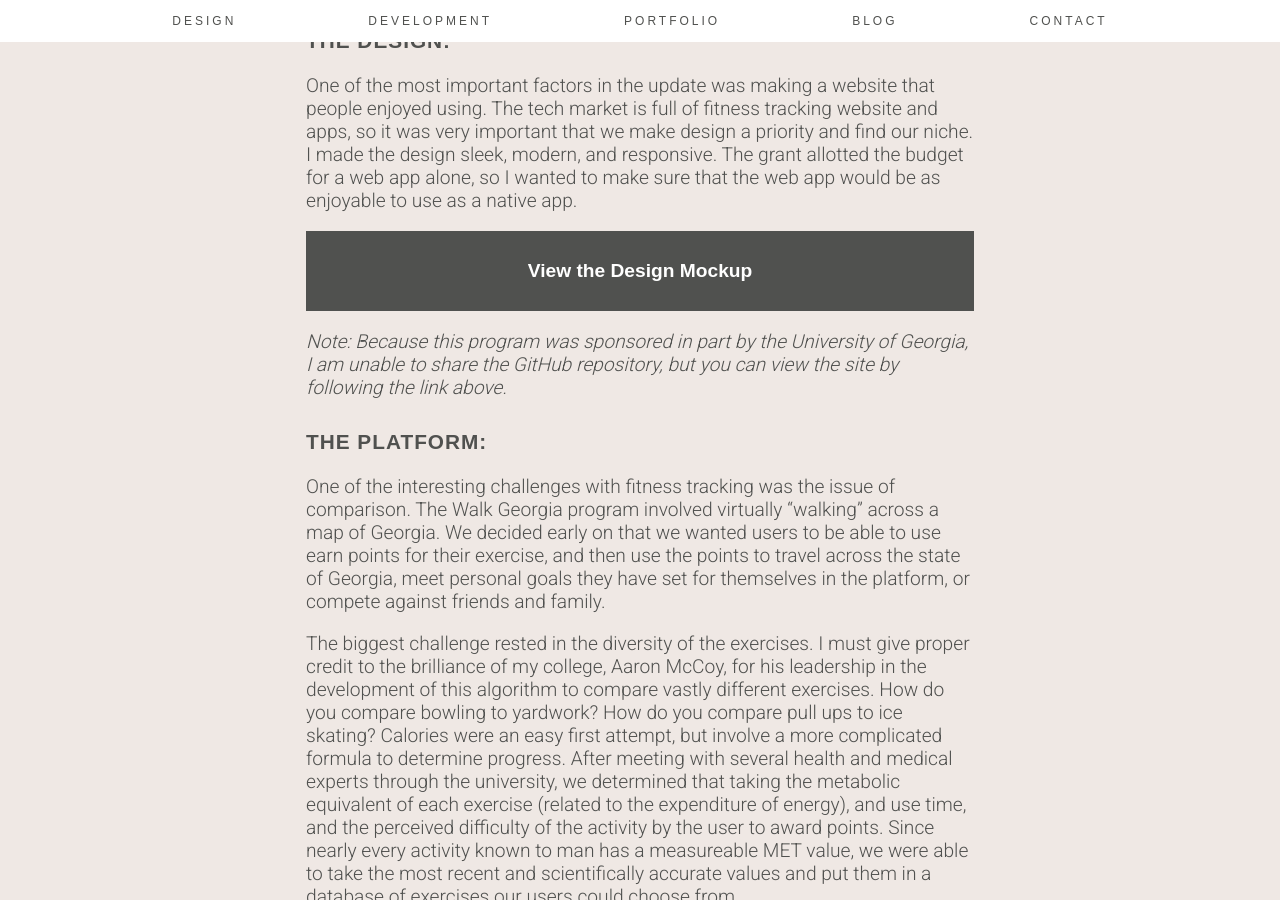
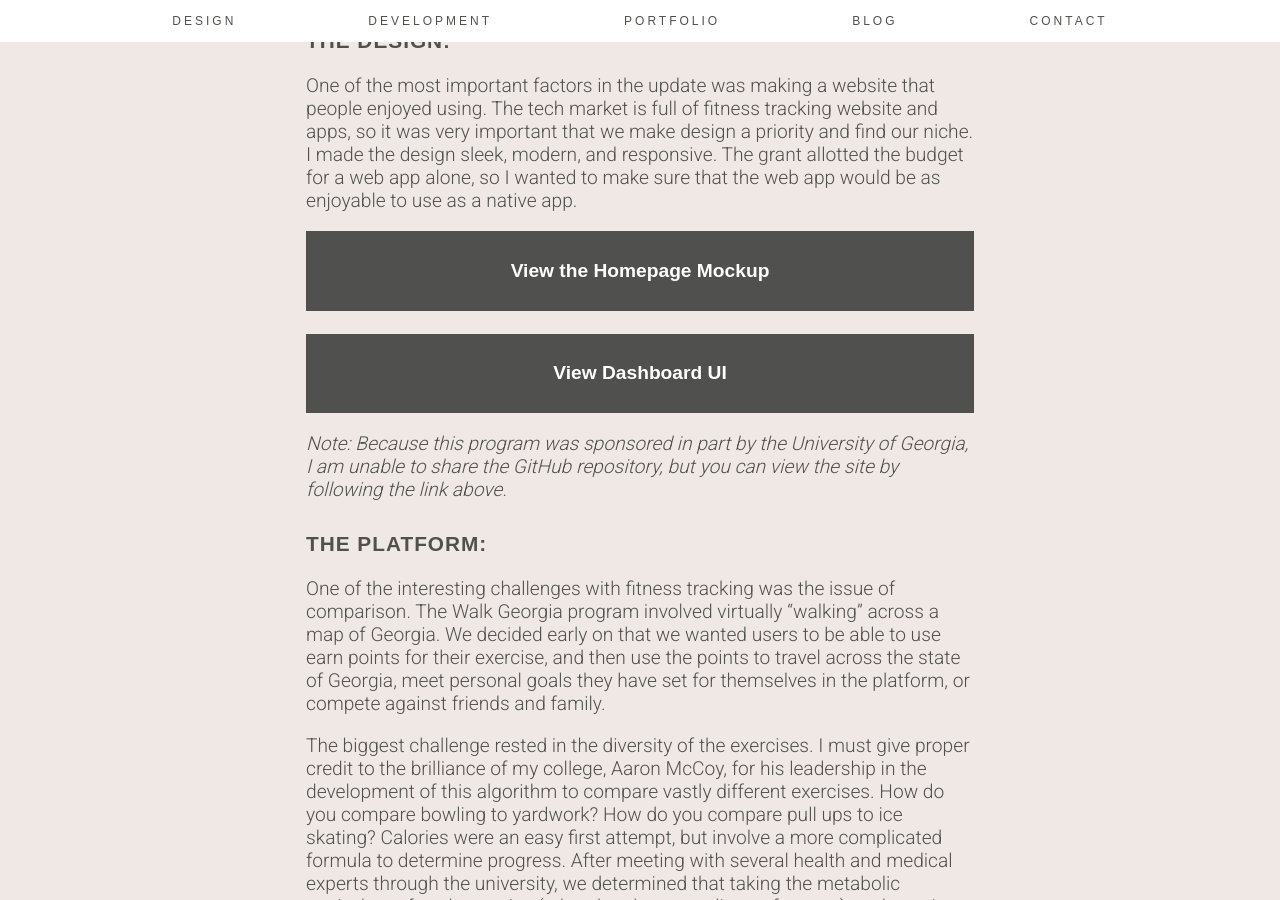
Before and after one commit to johnfrenchxyz/johnfrench.xyz, a Jekyll site: the page built from _portfolio-items/4-walk-georgia.markdown, in a window 1280 px wide and 900 px high, scrolled down 1338 px. Built offline with Jekyll 4.4.1, drawn with Linux system fonts in a browser that asks for light colours; nearby versions of some CDN libraries; some web fonts are replaced.

Commit message:
Adds Walk Georgia UI to portfolio

```diff
--- a/_portfolio-items/4-walk-georgia.markdown
+++ b/_portfolio-items/4-walk-georgia.markdown
@@ -24,7 +24,9 @@ After my work on this program, I was promoted to be lead Web Developer for the U
 
 One of the most important factors in the update was making a website that people enjoyed using.  The tech market is full of fitness tracking website and apps, so it was very important that we make design a priority and find our niche.  I made the design sleek, modern, and responsive.  The grant allotted the budget for a web app alone, so I wanted to make sure that the web app would be as enjoyable to use as a native app.
 
-<a href="https://johnfrenchxyz.github.io/walkgeorgia/" class="portfolio-button">View the Design Mockup</a>
+<a href="https://johnfrenchxyz.github.io/walkgeorgia/" class="portfolio-button">View the Homepage Mockup</a>
+<br />
+<a href="http://adobe.ly/2d9CrEd" target="_blank" class="portfolio-button">View Dashboard UI</a>
 
 *Note: Because this program was sponsored in part by the University of Georgia, I am unable to share the GitHub repository, but you can view the site by following the link above.*
 
```
Also changed, not shown: 2 other files.
